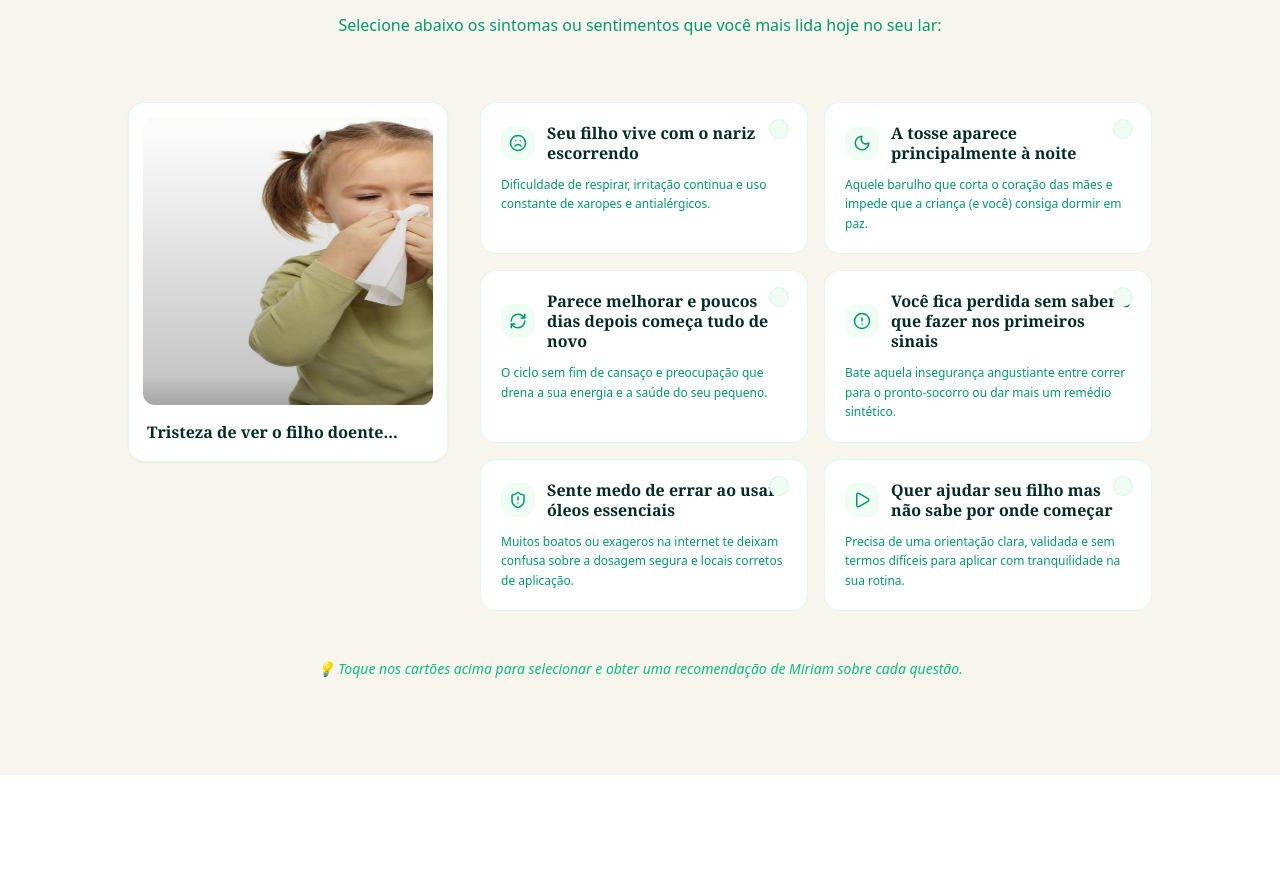
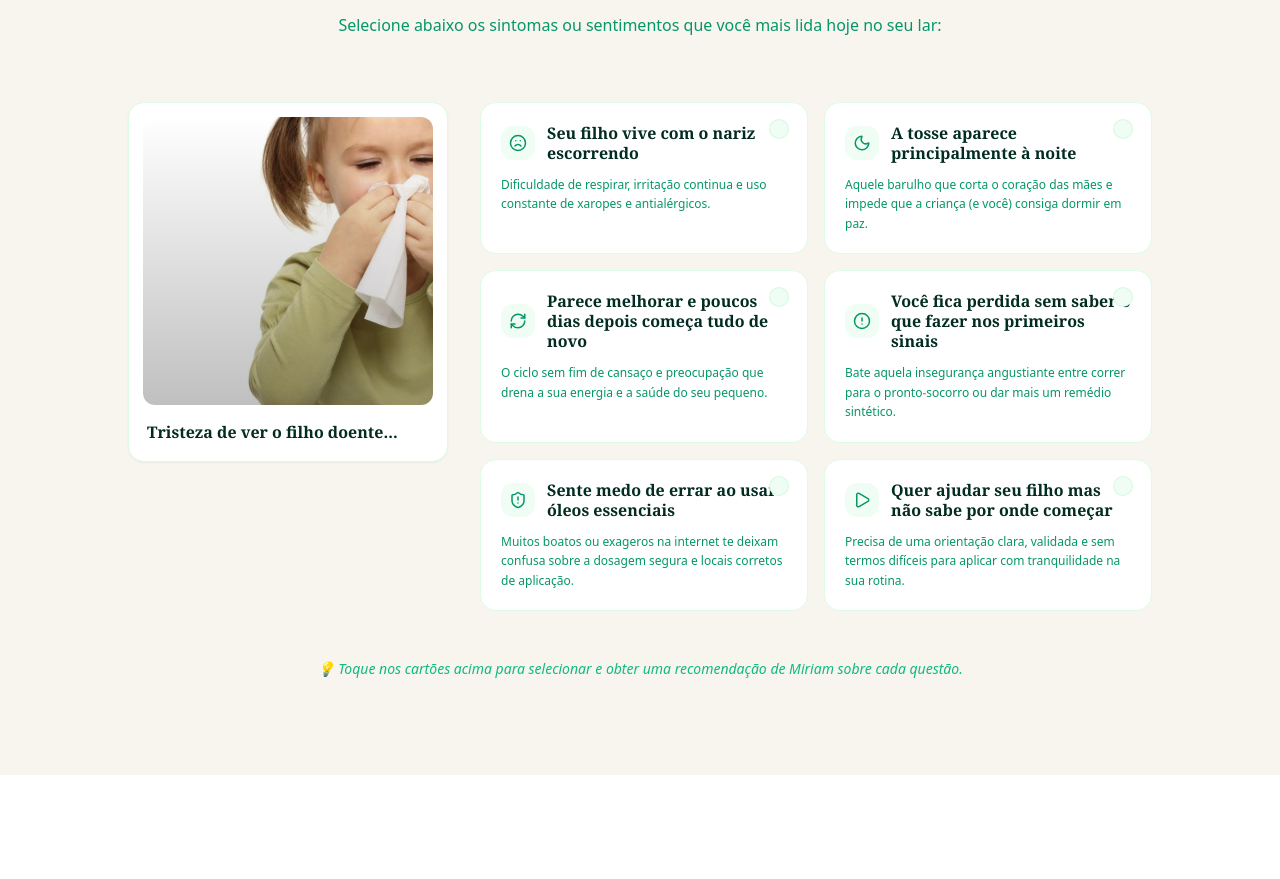
Before and after one commit to felipesobrinho/sos-respiratorio, a React (Vite) app: page / in a window 1280 px wide. Shown: the part 1111-1990 px from the top of the page. Built offline with nearby package versions, Linux system fonts and the light colour scheme.

Commit message:
fix: update image object fit for better aspect ratio
Change image object-fill to object-cover to prevent distortion and ensure better presentation on the landing page.

```diff
--- a/src/App.tsx
+++ b/src/App.tsx
@@ -433,7 +433,7 @@
                     src="/crianca2.jpg"
                     alt="Criança doente com nariz escorrendo"
                     referrerPolicy="no-referrer"
-                    className="w-full h-full object-fill object-center"
+                    className="w-full h-full object-cover object-center"
                   />
                   <div className="absolute inset-0 bg-gradient-to-t from-black/25 to-transparent pointer-events-none" />
                 </div>
```
